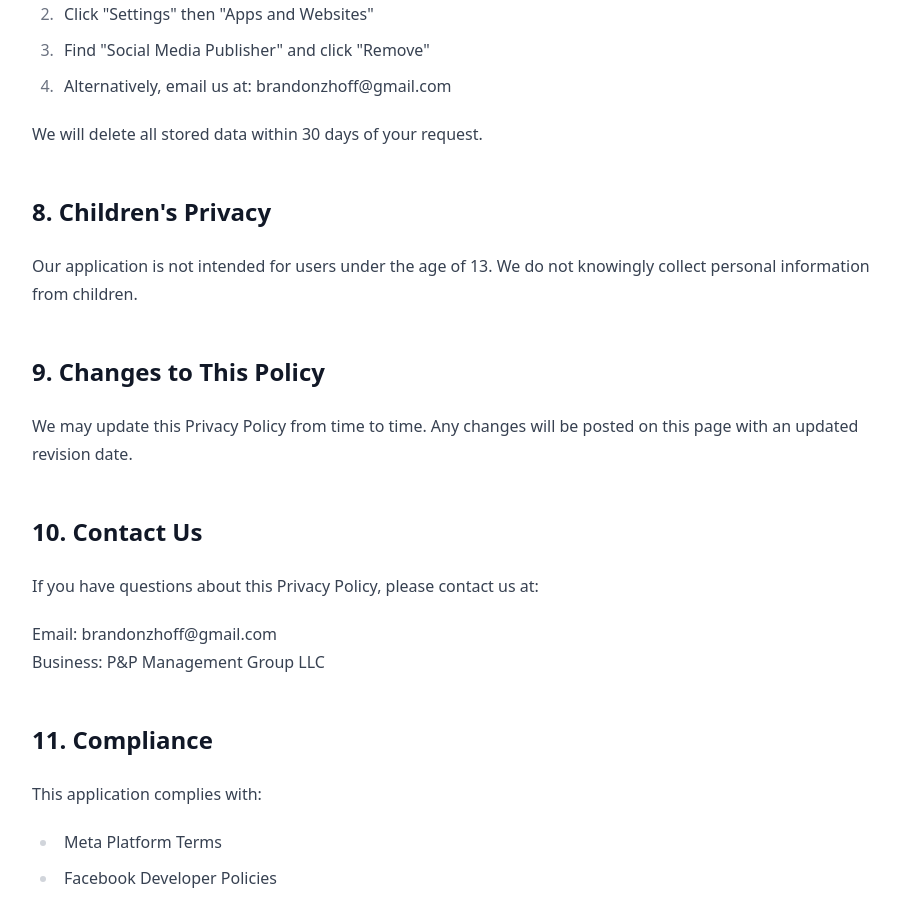
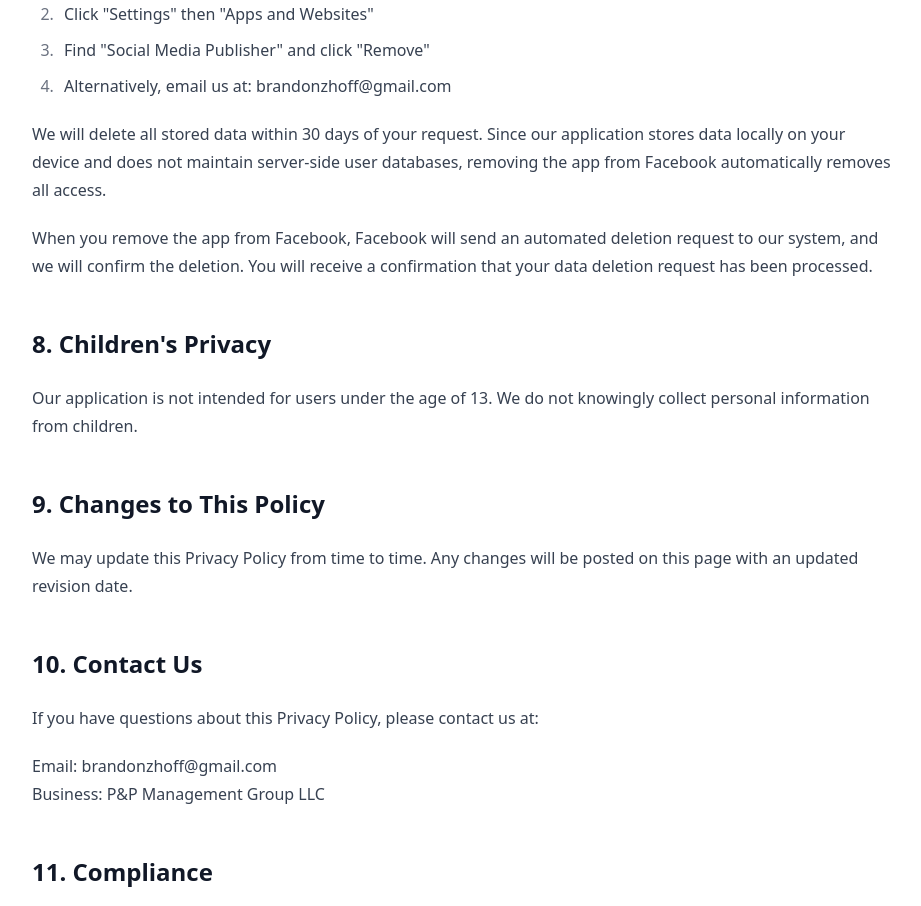
Before and after one commit to prompt-stack/bzhoff, a Next.js app: page /privacy in a window 1280 px wide. Shown: the part 1560-2466 px from the top of the page, without its empty margins (176-1097 px from the left). Built offline with nearby package versions, Linux system fonts and the light colour scheme; no server answers.

Commit message:
Add Facebook data deletion callback endpoint

```diff
--- /dev/null
+++ b/app/api/facebook-deletion/route.ts
@@ -0,0 +1,55 @@
+import { NextRequest, NextResponse } from 'next/server'
+
+/**
+ * Facebook Data Deletion Callback
+ *
+ * This endpoint handles data deletion requests from Facebook.
+ * When a user removes your app from their Facebook settings, Facebook will call this endpoint.
+ *
+ * For this app, since all data is stored locally on the user's device,
+ * there's nothing to delete server-side. We just confirm the request.
+ */
+export async function POST(request: NextRequest) {
+  try {
+    const body = await request.json()
+
+    // Facebook sends a signed_request parameter
+    const { signed_request } = body
+
+    if (!signed_request) {
+      return NextResponse.json(
+        { error: 'Missing signed_request parameter' },
+        { status: 400 }
+      )
+    }
+
+    // In a production app, you would:
+    // 1. Verify the signed_request signature
+    // 2. Parse the user_id from the signed_request
+    // 3. Delete all user data from your database
+    // 4. Return a confirmation URL and deletion confirmation code
+
+    // For this app, since we store no data server-side, we just confirm
+    const confirmationCode = `deletion_${Date.now()}_${Math.random().toString(36).substring(7)}`
+
+    return NextResponse.json({
+      url: 'https://bzhoff.com/privacy#data-deletion',
+      confirmation_code: confirmationCode,
+    })
+  } catch (error) {
+    console.error('Data deletion callback error:', error)
+    return NextResponse.json(
+      { error: 'Internal server error' },
+      { status: 500 }
+    )
+  }
+}
+
+// Also support GET for testing
+export async function GET() {
+  return NextResponse.json({
+    message: 'Facebook Data Deletion Callback Endpoint',
+    instructions: 'This endpoint accepts POST requests from Facebook when users delete the app.',
+    status: 'active',
+  })
+}
--- a/app/privacy/page.tsx
+++ b/app/privacy/page.tsx
@@ -54,7 +54,7 @@ export default function PrivacyPage() {
           <li>Revoke application access at any time through Facebook settings</li>
         </ul>
 
-        <h2>7. Data Deletion</h2>
+        <h2 id="data-deletion">7. Data Deletion</h2>
         <p>To request deletion of your data:</p>
         <ol>
           <li>Go to your Facebook Settings & Privacy</li>
@@ -62,7 +62,14 @@ export default function PrivacyPage() {
           <li>Find "Social Media Publisher" and click "Remove"</li>
           <li>Alternatively, email us at: brandonzhoff@gmail.com</li>
         </ol>
-        <p>We will delete all stored data within 30 days of your request.</p>
+        <p>
+          We will delete all stored data within 30 days of your request. Since our application stores data locally on your device
+          and does not maintain server-side user databases, removing the app from Facebook automatically removes all access.
+        </p>
+        <p>
+          When you remove the app from Facebook, Facebook will send an automated deletion request to our system,
+          and we will confirm the deletion. You will receive a confirmation that your data deletion request has been processed.
+        </p>
 
         <h2>8. Children's Privacy</h2>
         <p>Our application is not intended for users under the age of 13. We do not knowingly collect personal information from children.</p>
```
